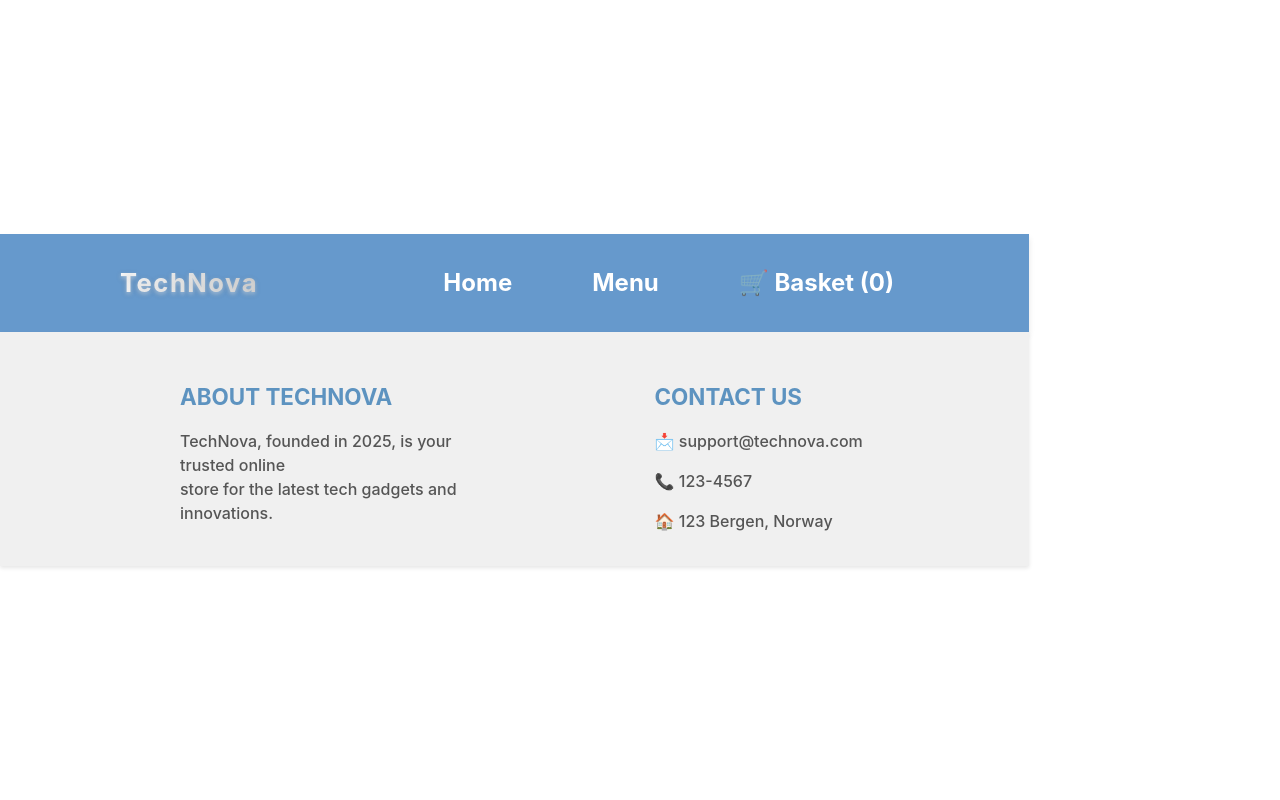
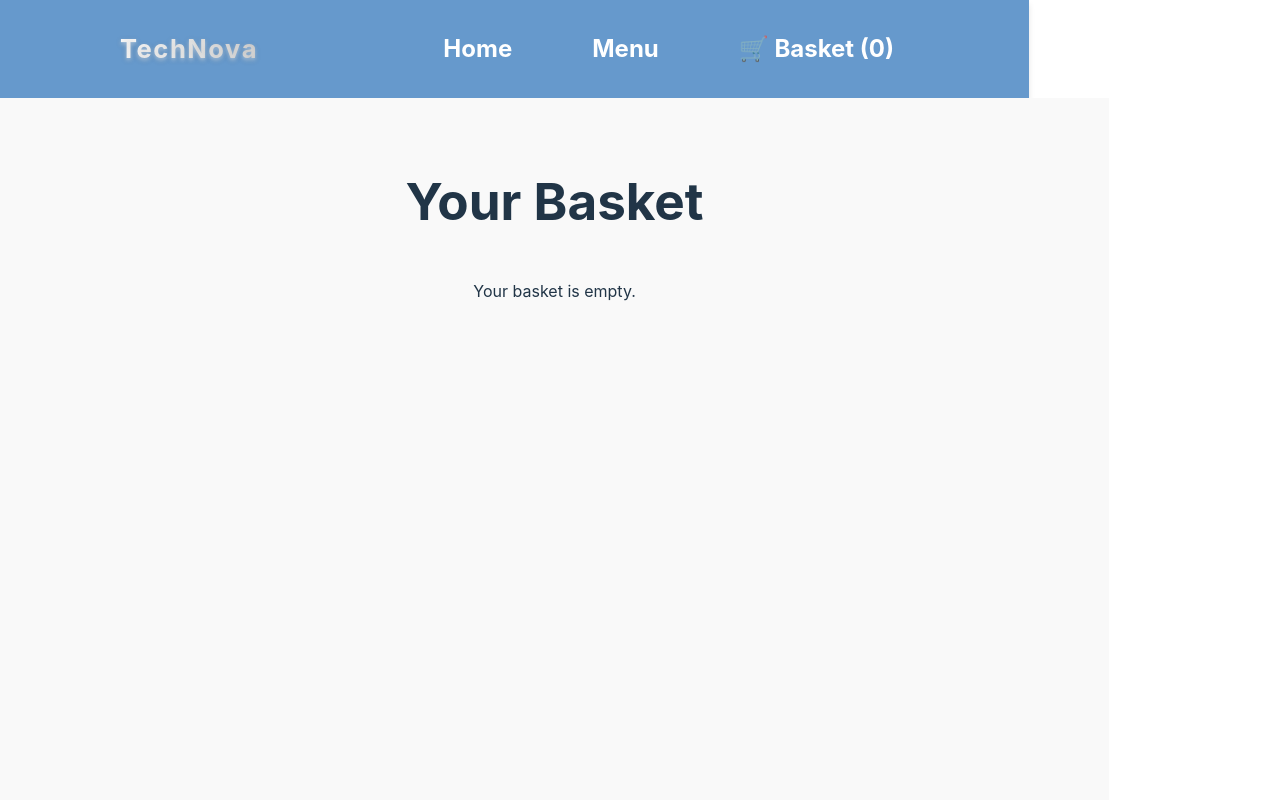
Before and after one commit to hamzas4011/ecommerce-app, a React (Vite) app: page /cart in a window 1280 px wide. Shown: the top 800 px of the page. Built offline with nearby package versions, Linux system fonts and the light colour scheme.

Commit message:
cart page

```diff
--- a/src/App.jsx
+++ b/src/App.jsx
@@ -4,6 +4,7 @@ import Navbar from './components/Navbar';
 import Footer from './components/Footer';
 import Home from './pages/Home';
 import Menu from './pages/Menu';
+import Cart from './pages/Cart';
 
 function App() {
     const [cart, setCart] = useState([]);
@@ -19,6 +20,7 @@ function App() {
                 <Routes>
                     <Route path="/" element={<Home />} />
                     <Route path="/menu" element={<Menu addToCart={addToCart} />} />
+                    <Route path="/cart" element={<Cart cart={cart} />} />
                 </Routes>
                 <Footer />
             </div>
--- /dev/null
+++ b/src/pages/Cart.jsx
@@ -0,0 +1,23 @@
+import React from 'react';
+import '../styles/Cart.css';
+
+function Cart({ cart }) {
+    return (
+        <div className="cart">
+            <h1>Your Basket</h1>
+            {cart.length === 0 ? (
+                <p>Your basket is empty.</p>
+            ) : (
+                <ul>
+                    {cart.map((item, index) => (
+                        <li key={index}>
+                            {item.name} - {item.price}
+                        </li>
+                    ))}
+                </ul>
+            )}
+        </div>
+    );
+}
+
+export default Cart;
--- /dev/null
+++ b/src/styles/Cart.css
@@ -0,0 +1,11 @@
+.cart {
+    padding: 40px;
+    background-color: #f9f9f9;
+    text-align: center;
+    min-height: 100vh;
+    width: 100%;
+    display: flex;
+    flex-direction: column;
+    align-items: center;
+    justify-content: flex-start;
+}
```
